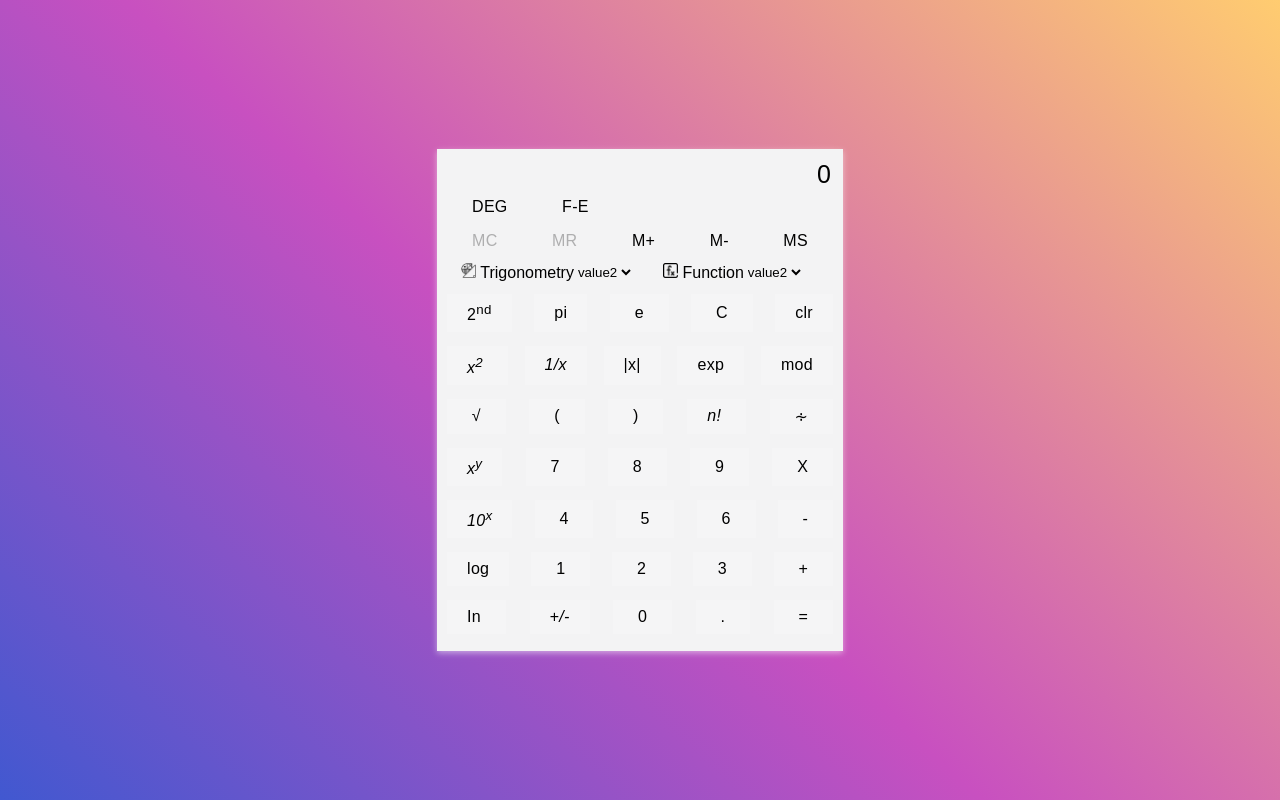
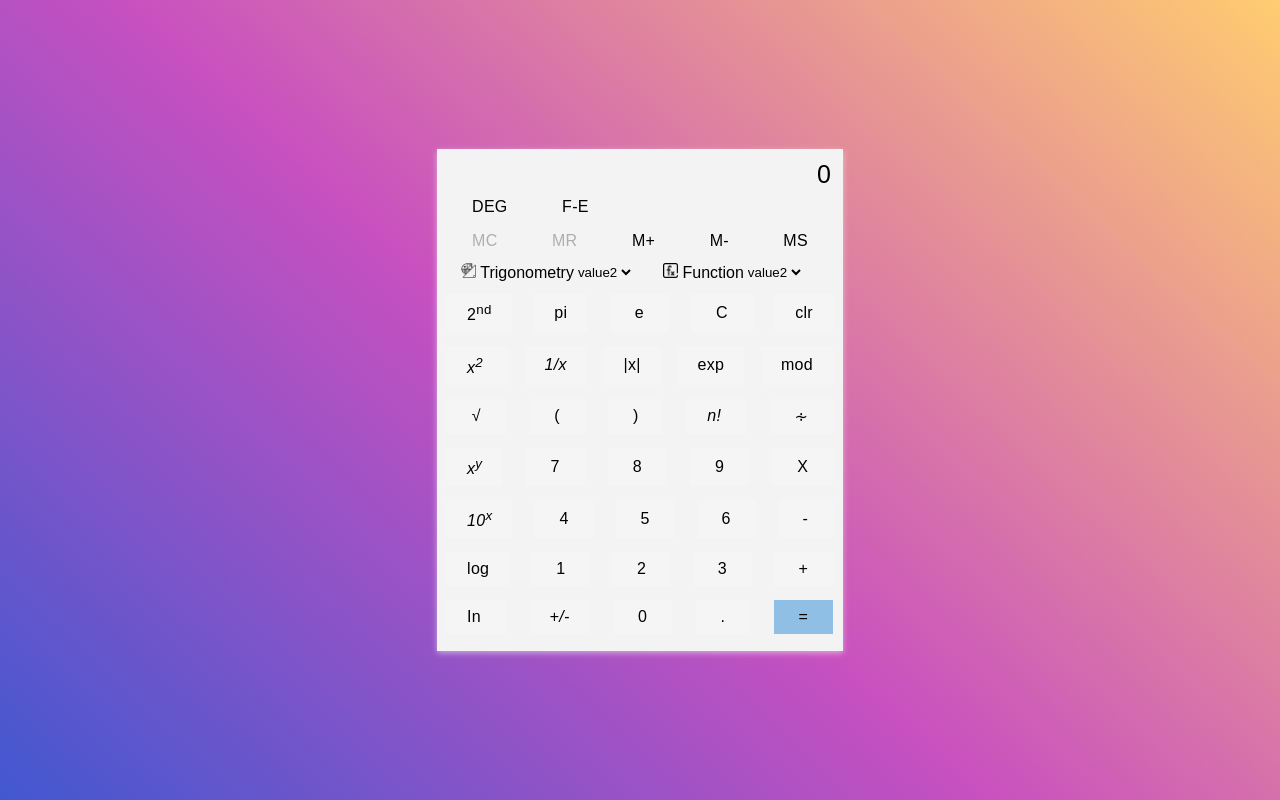
Before and after one commit to adarshpandya-simform/javascript, a website: page src/project/index.html in a window 1280 px wide. Drawn offline with Linux system fonts and the light colour scheme.

Commit message:
TE5-T145 added:equal class

```diff
--- a/src/project/style.css
+++ b/src/project/style.css
@@ -120,3 +120,7 @@ body{
 .normal-row button:active{
     background: #d3d3d3;
 }
+
+.equal{
+    background: #90BFE5 !important;
+}
```
